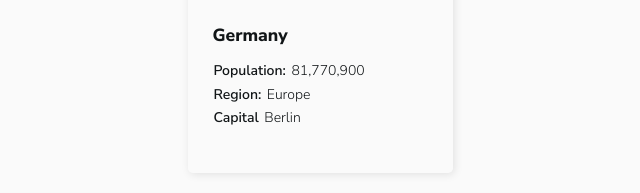
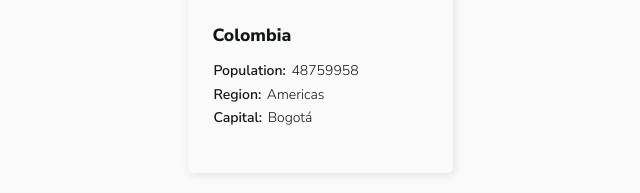
Before and after one commit to tretyakvl/api_challenge, a website with bundled scripts: page source/index.html in a window 1280 px wide. Shown: the part 434-627 px from the top of the page, 320-960 px from the left. Built offline with nearby package versions, Linux system fonts and the light colour scheme.

Commit message:
Adds cards render

```diff
--- a/source/index.html
+++ b/source/index.html
@@ -33,30 +33,34 @@
       </div>
     </section>
     <section class="cards">
+    </section>
+  </main>
+  <template>
     <div class="cards__list">
       <a class="cards__item card" href="#">
-          <img src="https://place-hold.it/265x160" alt="The flag of " class="card__flag" width="265" height="160">
+        <img src="" alt="The flag of " class="card__flag" width="265" height="160">
         <div class="card__content">
-            <h2 class="card__name">Germany</h2>
+          <h2 class="card__name"></h2>
           <table class="card__table">
             <tr>
               <td class="card__stat">Population:</td>
-                <td class="card__data">81,770,900</td>
+              <td class="card__data"></td>
             </tr>
             <tr>
               <td class="card__stat">Region:</td>
-                <td class="card__data">Europe</td>
+              <td class="card__data">:</td>
             </tr>
             <tr>
-                <td class="card__stat">Capital</td>
-                <td class="card__data">Berlin</td>
+              <td class="card__stat">Capital:</td>
+              <td class="card__data"></td>
             </tr>
           </table>
         </div>
       </a>
     </div>
-    </section>
-  </main>
+
+  </template>
+  <script src="js/modules/cards-render.js"></script>
   <script type="module" src="js/main.js"></script>
 </body>
 </html>
--- a/source/js/main.js
+++ b/source/js/main.js
@@ -1,3 +1,3 @@
 'use strict'
 import themeSswitcher from './modules/theme-switcher.js'
-themeSswitcher()
+import cardsRender from './modules/cards-render.js'
--- /dev/null
+++ b/source/js/modules/cards-render.js
@@ -0,0 +1,23 @@
+export default (() => {
+  const section = document.querySelector('.cards')
+  const template = document.querySelector('template').content
+  const cardsList = template.querySelector('.cards__list').cloneNode()
+  const card = template.querySelector('.card')
+  const tempData = [].concat(JSON.parse('{"name":"Colombia","topLevelDomain":[".co"],"alpha2Code":"CO","alpha3Code":"COL","callingCodes":["57"],"capital":"Bogotá","altSpellings":["CO","Republic of Colombia","República de Colombia"],"region":"Americas","subregion":"South America","population":48759958,"latlng":[4.0,-72.0],"demonym":"Colombian","area":1141748.0,"gini":55.9,"timezones":["UTC-05:00"],"borders":["BRA","ECU","PAN","PER","VEN"],"nativeName":"Colombia","numericCode":"170","currencies":[{"code":"COP","name":"Colombian peso","symbol":"$"}],"languages":[{"iso639_1":"es","iso639_2":"spa","name":"Spanish","nativeName":"Español"}],"translations":{"de":"Kolumbien","es":"Colombia","fr":"Colombie","ja":"コロンビア","it":"Colombia","br":"Colômbia","pt":"Colômbia","nl":"Colombia","hr":"Kolumbija","fa":"کلمبیا"},"flag":"https://restcountries.eu/data/col.svg","regionalBlocs":[{"acronym":"PA","name":"Pacific Alliance","otherAcronyms":[],"otherNames":["Alianza del Pacífico"]},{"acronym":"USAN","name":"Union of South American Nations","otherAcronyms":["UNASUR","UNASUL","UZAN"],"otherNames":["Unión de Naciones Suramericanas","União de Nações Sul-Americanas","Unie van Zuid-Amerikaanse Naties","South American Union"]}],"cioc":"COL"}'))
+
+  tempData.forEach(obj => {
+    const clone = card.cloneNode(true)
+    const name = clone.querySelector('.card__name')
+    const flag = clone.querySelector('.card__flag')
+    const fields = clone.querySelectorAll('.card__data')
+
+    name.innerText = obj.name
+    flag.alt += obj.name
+    flag.src = obj.flag
+    fields[0].innerText = obj.population
+    fields[1].innerText = obj.region
+    fields[2].innerText = obj.capital
+    cardsList.appendChild(clone)
+  })
+  section.appendChild(cardsList)
+})()
--- a/source/js/modules/theme-switcher.js
+++ b/source/js/modules/theme-switcher.js
@@ -1,4 +1,4 @@
-export default function () {
+export default (() => {
   const switcher = document.querySelector('#switch')
   const body = document.querySelector('body')
 
@@ -7,4 +7,4 @@ export default function () {
     if (event.target.checked) body.classList.add('is-dark')
     else body.classList.remove('is-dark')
   })
-}
+})()
```
Lines whose indentation alone changed are shown as unchanged.
